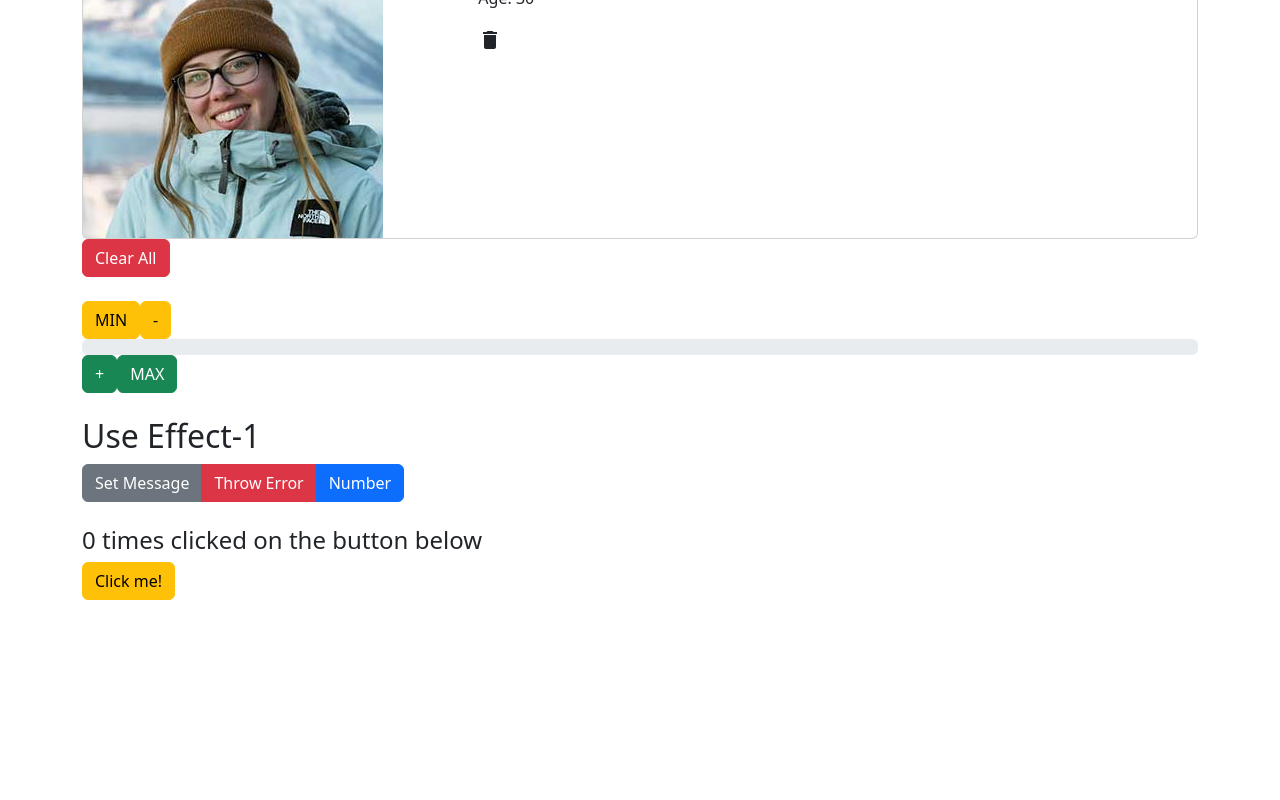
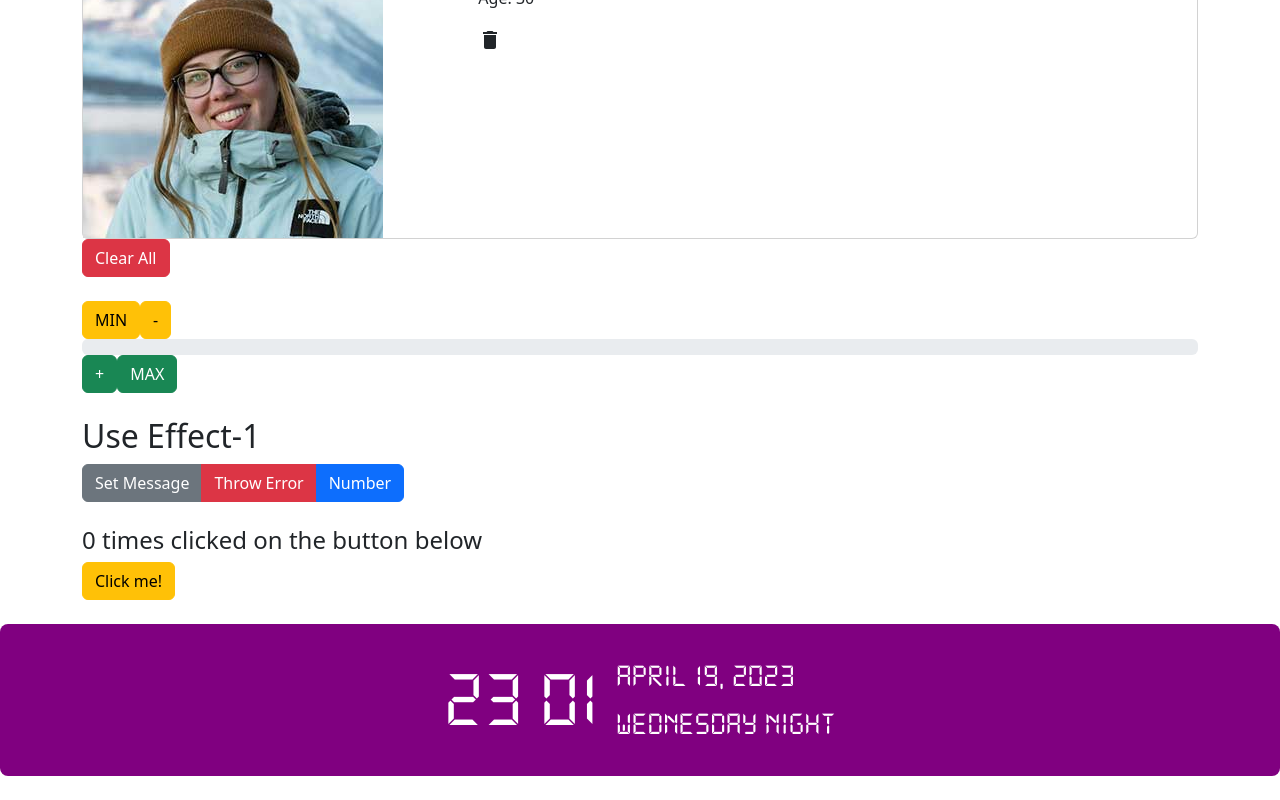
Before and after one commit to Krpiszez/FrontEndProjects, a React (Create React App) app in the folder IntroToReact/: page / in a window 1280 px wide. Shown: the part 6326-7126 px from the top of the page. Before the commit the page ends 6950 px from the top, so only its background shows below. Built offline with nearby package versions, Linux system fonts and the light colour scheme.

Commit message:
time flows

```diff
--- a/IntroToReact/src/App.js
+++ b/IntroToReact/src/App.js
@@ -25,6 +25,7 @@ import State2 from "./components/12-state/02-state";
 import Birthday from "./components/13-birthday/birthday";
 import UseEffect01 from "./components/14-useeffect/01-use-effect";
 import { Counter2 } from "./components/14-useeffect/02-use-effect";
+import DigitalClockApplication3 from "./components/15-digital-clock-application3/15-digital-clock-application3";
 import ProgressBar from "./components/implementation/ProgressBar";
 import Impl1 from "./components/implementation/impl1";
 
@@ -110,6 +111,11 @@ const App = () => {
             <br/>
             <Counter2/>
             <br/>
+            <DigitalClockApplication3
+            textColor="white"
+            bgColor="purple"
+            />
+            <br/>
         </div>
     )
 };
--- /dev/null
+++ b/IntroToReact/src/components/15-digital-clock-application3/15-digital-clock-application3.js
@@ -0,0 +1,59 @@
+import React, { useEffect, useState } from 'react'
+import "./15-digital-clock-application3.scss"
+import moment from 'moment';
+
+const DigitalClockApplication3 = (props) => {
+    const[dateTime, setDateTime] = useState(moment());
+
+    const dateStr = dateTime.format("LL");
+    const timeStr = dateTime.format("HH:mm:ss");
+    const dayStr = dateTime.format("dddd");
+    const hour = dateTime.format("HH");
+    const minute = dateTime.format("mm");
+    const second = dateTime.format("ss");
+    let message;
+
+    if(hour >= 6 && hour < 11){
+        message = "Morning";
+    } else if (hour >=11 && hour < 14){
+        message = "Noon";
+    } else if (hour >=14 && hour < 17){
+        message = "AfterNoon";
+    } else if (hour >=17 && hour < 22){
+        message = "Evening";
+    } else {
+        message = "Night";
+    }
+
+    const clockStyle = {
+        color : props.textColor,
+        backgroundColor : props.bgColor
+    }
+
+    useEffect (()=>{
+        const timer = setInterval(()=>{
+            setDateTime(moment());
+        },1000);
+
+        return () => {
+            clearInterval(timer);
+        }
+    }, [])
+
+    return (
+        <div style={clockStyle} className='digital-clock-app3-container'>
+            <div className='time'>{hour}
+            <span style={{opacity:second%2==0 ? 1 : 0}}>:</span>
+            {minute}
+            {/* <span style={{opacity:second%2==0 ? 1 : 0}}>:</span>
+            {second} */}
+            </div>
+            <div>
+                <div className='date'>{dateStr}</div>
+                <div className='day'>{dayStr} {message}</div>
+            </div>
+        </div>
+    )
+}
+
+export default DigitalClockApplication3
--- /dev/null
+++ b/IntroToReact/src/components/15-digital-clock-application3/15-digital-clock-application3.scss
@@ -0,0 +1,21 @@
+@font-face {
+    font-family: "digital";
+    src: url("../../assets/font/ds-digi.ttf");
+}
+
+.digital-clock-app3-container {
+    background-color: rgb(37, 37, 37);
+    border-radius: 0.5rem;
+    color: chartreuse;
+    display: flex;
+    justify-content: center;
+    align-items: center;
+    gap: 1rem;
+    padding: 1rem;
+    font-size: 2rem;
+    font-family: 'digital';
+
+    .time{
+        font-size: 5rem;
+    }
+}
```
